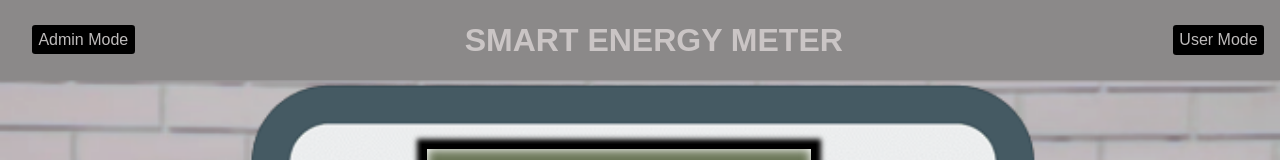
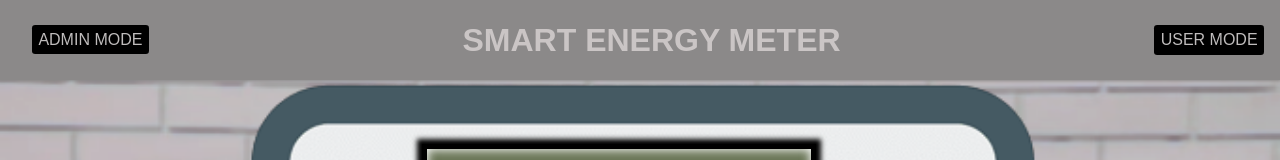
Before and after one commit to Vipin019/smart-meter-security, a React (Create React App) app in the folder client/: page / in a window 1280 px wide. Shown: the top 160 px of the page. Built offline with nearby package versions, Linux system fonts and the light colour scheme; no server answers; a web font is replaced by a local one.

Commit message:
Improve 1

```diff
--- a/client/src/Notification.jsx
+++ b/client/src/Notification.jsx
@@ -16,7 +16,11 @@ const Notification = ({
   //setting>>privacy and security>>additional content setting>>sound>>add site for Allowed to play sound
   return (
     <>
-      <Navbar left={"Home"} mid={"Centrilized System"} right={"User Mode"} />
+      <Navbar
+        left={"HOME"}
+        mid={"MONITORING AND CONTROL UNIT"}
+        right={"USER MODE"}
+      />
       <div className="notification">
         <div className="notification-container">
           <UserInfoCard />
--- a/client/src/Pages/Home.jsx
+++ b/client/src/Pages/Home.jsx
@@ -52,9 +52,9 @@ const Home = ({
       {/* <div className="home__heading"> */}
       {/* <h1>SMART ENERGY METER</h1> */}
       <Navbar
-        left={"Admin Mode"}
+        left={"ADMIN MODE"}
         mid={"SMART ENERGY METER"}
-        right={"User Mode"}
+        right={"USER MODE"}
       />
       {/* </div> */}
       <img src={SmartMeter} alt="Smart Meter"></img>
--- a/client/src/data.jsx
+++ b/client/src/data.jsx
@@ -25,7 +25,11 @@ const Data = ({ updatedData, url }) => {
         </div>
       ) : (
         <>
-          <Navbar left={"Home"} mid={"My Smart Meter"} right={"Admin Mode"} />
+          <Navbar
+            left={"HOME"}
+            mid={"MY SMART METER DASHBOARD"}
+            right={"ADMIN MODE"}
+          />
           <div className="data__main">
             <div className="data__main--userInfo">
               <UserInfoCard />
--- a/client/src/navbar.js
+++ b/client/src/navbar.js
@@ -7,10 +7,10 @@ const Navbar = ({ left, mid, right }) => {
   return (
     <nav className="navbar">
       <Link
-        to={left === "Admin Mode" ? "/admin" : "/"}
+        to={left === "ADMIN MODE" ? "/admin" : "/"}
         className="navbar__home"
       >
-        {left === "Admin Mode" ? (
+        {left === "ADMIN MODE" ? (
           <small className="navbar__admin">{left}</small>
         ) : (
           <IoChevronBackCircleSharp className="navbar__home--icon" />
@@ -18,7 +18,7 @@ const Navbar = ({ left, mid, right }) => {
       </Link>
       <h6>{mid}</h6>
       <Link
-        to={right === "User Mode" ? "/user" : "/admin"}
+        to={right === "USER MODE" ? "/user" : "/admin"}
         className="navbar__users"
       >
         {right}
```
